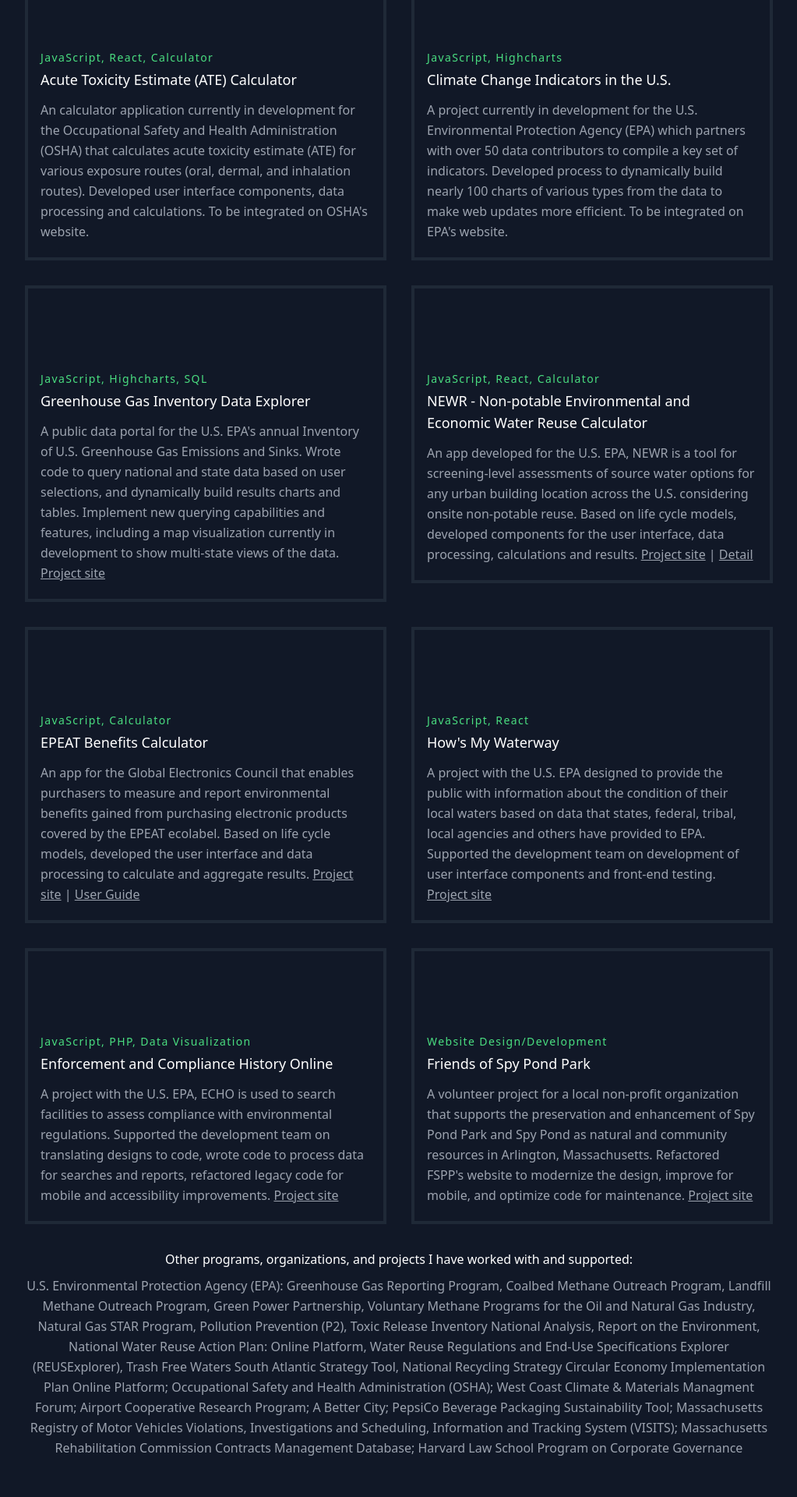
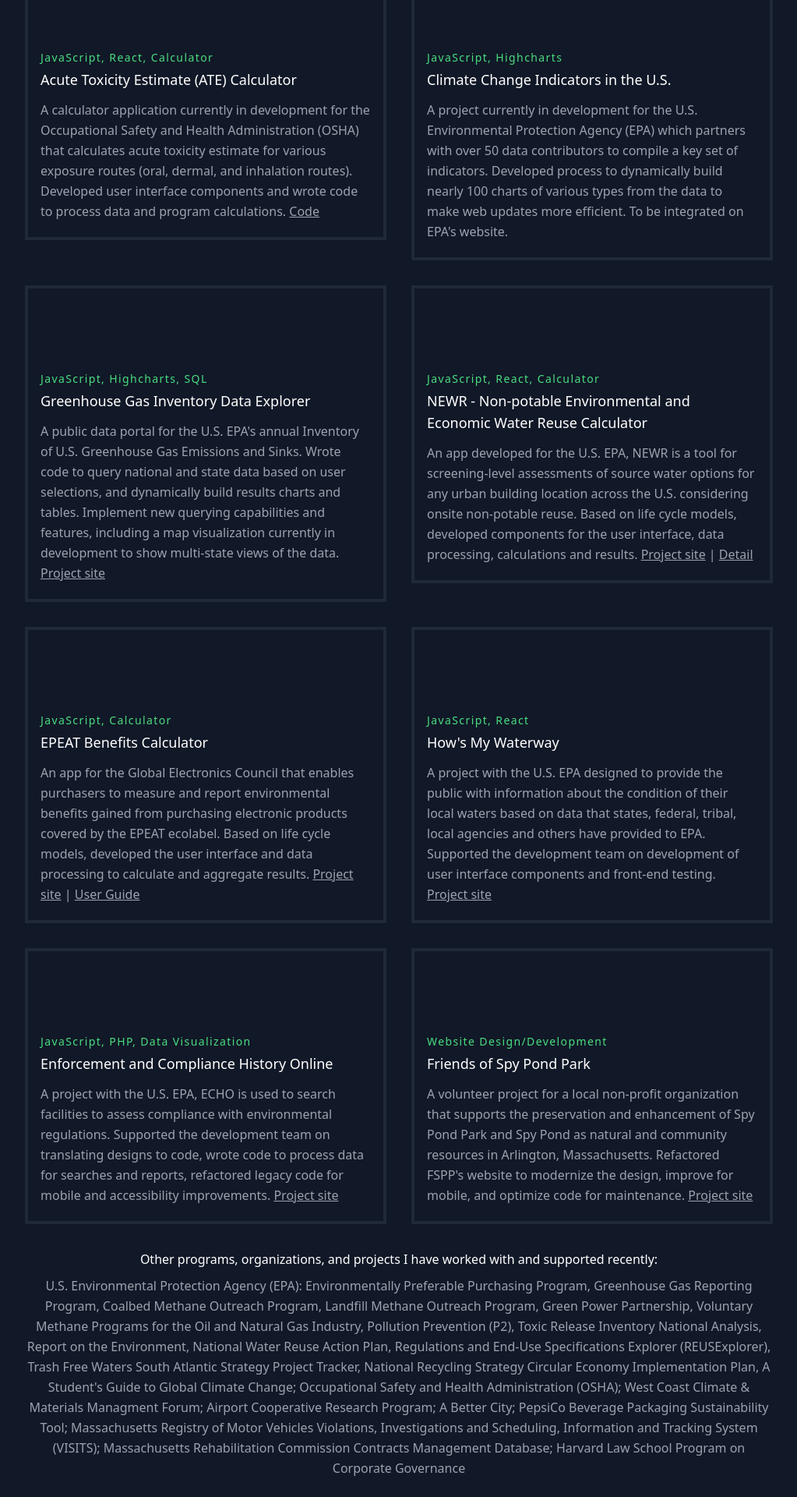
Before and after one commit to julmcbride/julmcbride.github.io, a React (Create React App) app: page / in a window 1280 px wide. Shown: the part 640-2560 px from the top of the page at 78% size, without its empty margins (128-1151 px from the left). Built offline with nearby package versions, Linux system fonts and the light colour scheme; some icons are missing.

Commit message:
update projects

```diff
--- a/src/components/Projects.js
+++ b/src/components/Projects.js
@@ -52,7 +52,7 @@
                   </h1>
                   <p className="leading-relaxed text-left">
                     {project.description}{" "}
-                    {project.link !== "" && (
+                    {project.name !== "oshaate" && project.link !== "" && (
                       <a
                         href={project.link}
                         target="_blank"
@@ -90,6 +90,18 @@
                         </a>
                       </>
                     )}
+                    {project.name === "oshaate" && (
+                      <>
+                        <a
+                          href={project.link}
+                          target="_blank"
+                          rel="noreferrer"
+                          className="underline hover:text-white"
+                        >
+                          Code
+                        </a>
+                      </>
+                    )}
                   </p>
                 </div>
               </div>
@@ -98,27 +110,27 @@
           <div className="text-base leading-relaxed mx-auto p-4 text-left md:text-center">
             <p className="text-white pb-2">
               Other programs, organizations, and projects I have worked with and
-              supported:
+              supported recently:
             </p>
             <p>
-              U.S. Environmental Protection Agency (EPA): Greenhouse Gas
-              Reporting Program, Coalbed Methane Outreach Program, Landfill
-              Methane Outreach Program, Green Power Partnership, Voluntary
-              Methane Programs for the Oil and Natural Gas Industry, Natural Gas
-              STAR Program, Pollution Prevention (P2), Toxic Release Inventory
-              National Analysis, Report on the Environment, National Water Reuse
-              Action Plan: Online Platform, Water Reuse Regulations and End-Use
+              U.S. Environmental Protection Agency (EPA): Environmentally
+              Preferable Purchasing Program, Greenhouse Gas Reporting Program,
+              Coalbed Methane Outreach Program, Landfill Methane Outreach
+              Program, Green Power Partnership, Voluntary Methane Programs for
+              the Oil and Natural Gas Industry, Pollution Prevention (P2), Toxic
+              Release Inventory National Analysis, Report on the Environment,
+              National Water Reuse Action Plan, Regulations and End-Use
               Specifications Explorer (REUSExplorer), Trash Free Waters South
-              Atlantic Strategy Tool, National Recycling Strategy Circular
-              Economy Implementation Plan Online Platform; Occupational Safety
-              and Health Administration (OSHA); West Coast Climate &amp;
-              Materials Managment Forum; Airport Cooperative Research Program; A
-              Better City; PepsiCo Beverage Packaging Sustainability Tool;
-              Massachusetts Registry of Motor Vehicles Violations,
-              Investigations and Scheduling, Information and Tracking System
-              (VISITS); Massachusetts Rehabilitation Commission Contracts
-              Management Database; Harvard Law School Program on Corporate
-              Governance
+              Atlantic Strategy Project Tracker, National Recycling Strategy
+              Circular Economy Implementation Plan, A Student's Guide to Global
+              Climate Change; Occupational Safety and Health Administration
+              (OSHA); West Coast Climate &amp; Materials Managment Forum;
+              Airport Cooperative Research Program; A Better City; PepsiCo
+              Beverage Packaging Sustainability Tool; Massachusetts Registry of
+              Motor Vehicles Violations, Investigations and Scheduling,
+              Information and Tracking System (VISITS); Massachusetts
+              Rehabilitation Commission Contracts Management Database; Harvard
+              Law School Program on Corporate Governance
             </p>
           </div>
         </div>
--- a/src/data.js
+++ b/src/data.js
@@ -3,9 +3,9 @@
     title: "Acute Toxicity Estimate (ATE) Calculator",
     subtitle: "JavaScript, React, Calculator",
     description:
-      "An calculator application currently in development for the Occupational Safety and Health Administration (OSHA) that calculates acute toxicity estimate (ATE) for various exposure routes (oral, dermal, and inhalation routes). Developed user interface components, data processing and calculations. To be integrated on OSHA's website.",
+      "A calculator application currently in development for the Occupational Safety and Health Administration (OSHA) that calculates acute toxicity estimate for various exposure routes (oral, dermal, and inhalation routes). Developed user interface components and wrote code to process data and program calculations.",
     image: "./oshaATE.png",
-    link: "",
+    link: "https://github.com/Eastern-Research-Group/OSHAATE/tree/feature/refactor-common",
     link2: "",
     icon: "calculator",
     name: "oshaate",
```
